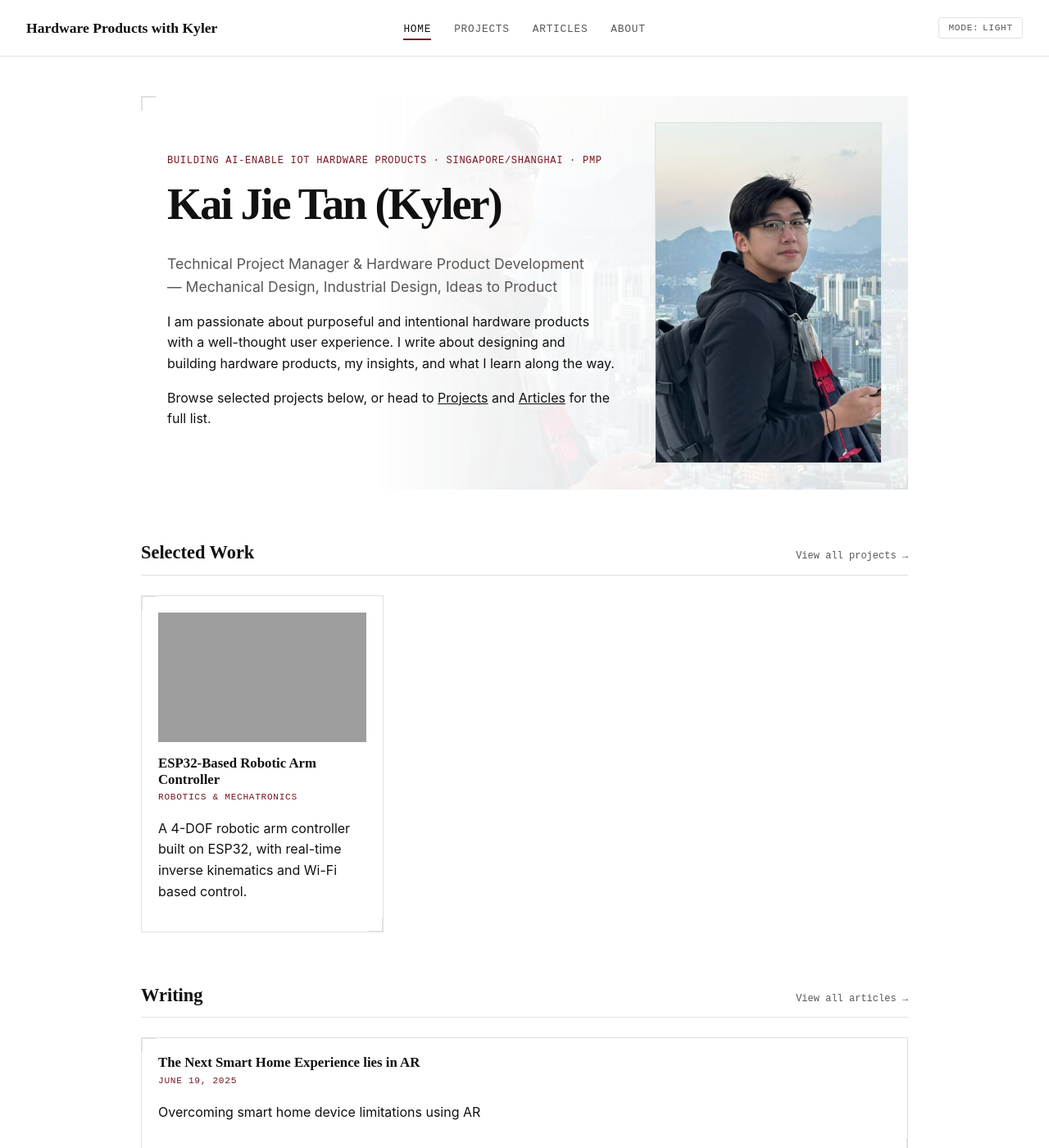
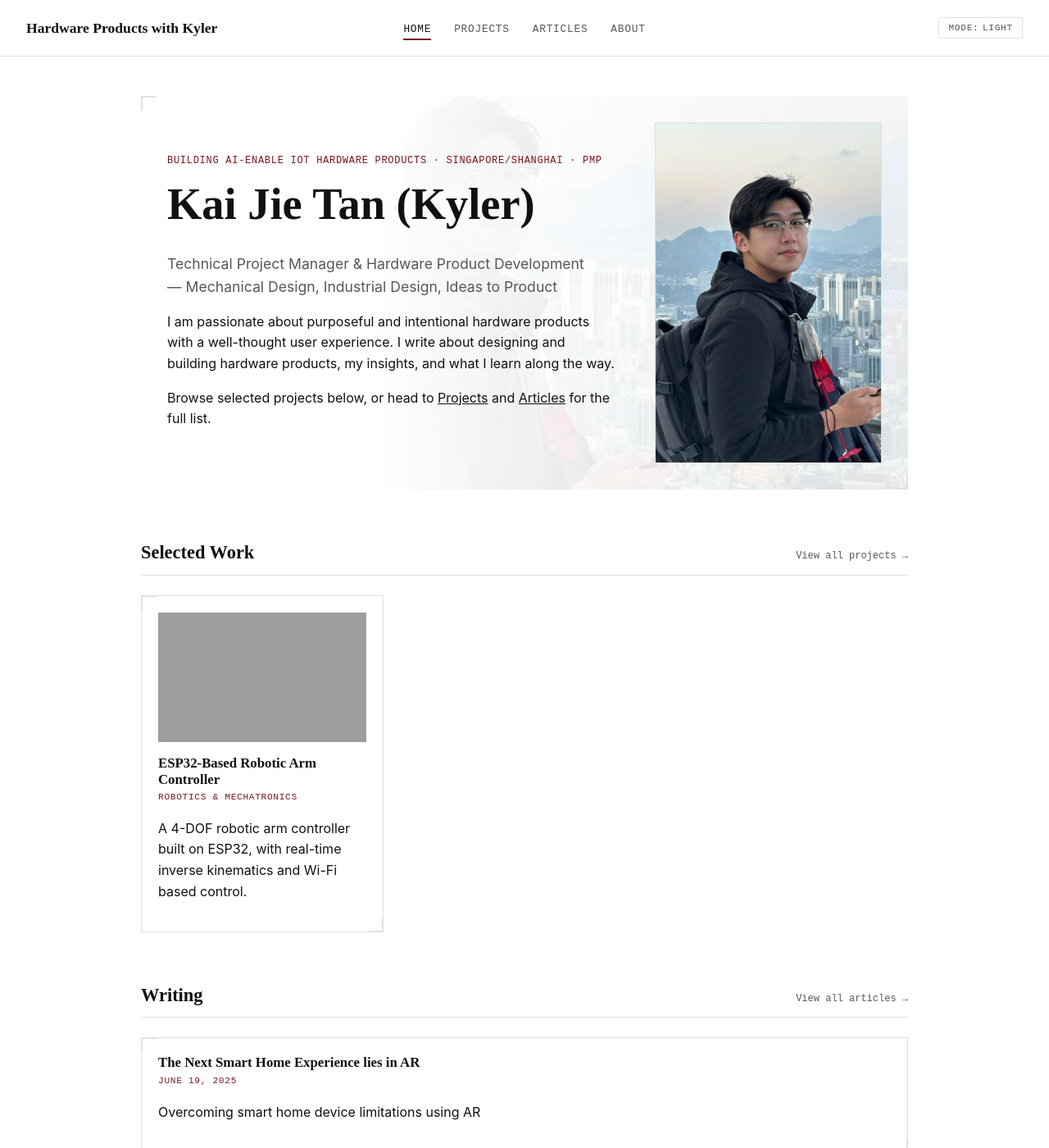
Before and after one commit to kaitkj/kaitkj.github.io, a Jekyll site: the page built from index.html, in a window 1280 px wide and 1400 px high. Shown: the whole window at 82% size. Built offline with Jekyll 4.4.1, drawn with Linux system fonts in a browser that asks for light colours; a style sheet for code colours, icons or effects is not loaded; grey boxes are pictures that could not be loaded.

Commit message:
Update main.css

```diff
--- a/assets/css/main.css
+++ b/assets/css/main.css
@@ -26,7 +26,7 @@
 }
 
 :root {
-  --font-display: "BioRhyme", serif;
+  --font-display: "Charis", serif;
   --font-body: "Inter", sans-serif;
   --font-mono: "IBM Plex Mono", monospace;
 }
@@ -294,9 +294,8 @@
 }
 
 .hero h1 {
-  font-size: clamp(1.8rem, 5.5vw, 3.4rem); /* Lowered the minimum font size so it successfully scales down on mobile */
-  white-space: nowrap;                     /* Forces the entire heading to lock cleanly onto 1 line */
-  letter-spacing: -0.04em;                 /* Elegantly tightens up the letters to help it fit on smaller viewports */
+  font-size: clamp(2.0rem, 5.5vw, 3.4rem); /* Lifted the mobile minimum up safely since Charis fits easily */
+  white-space: nowrap;
 }
 
 .hero__role {
```
